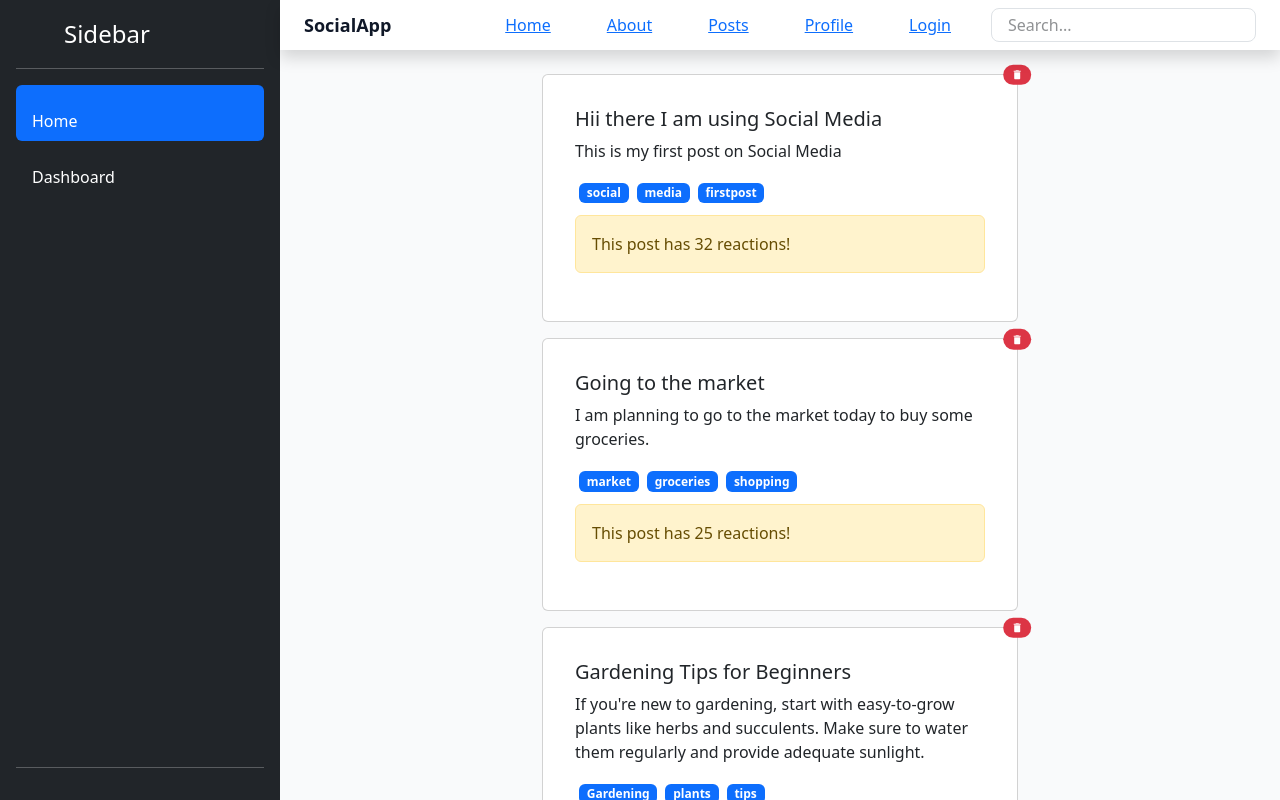
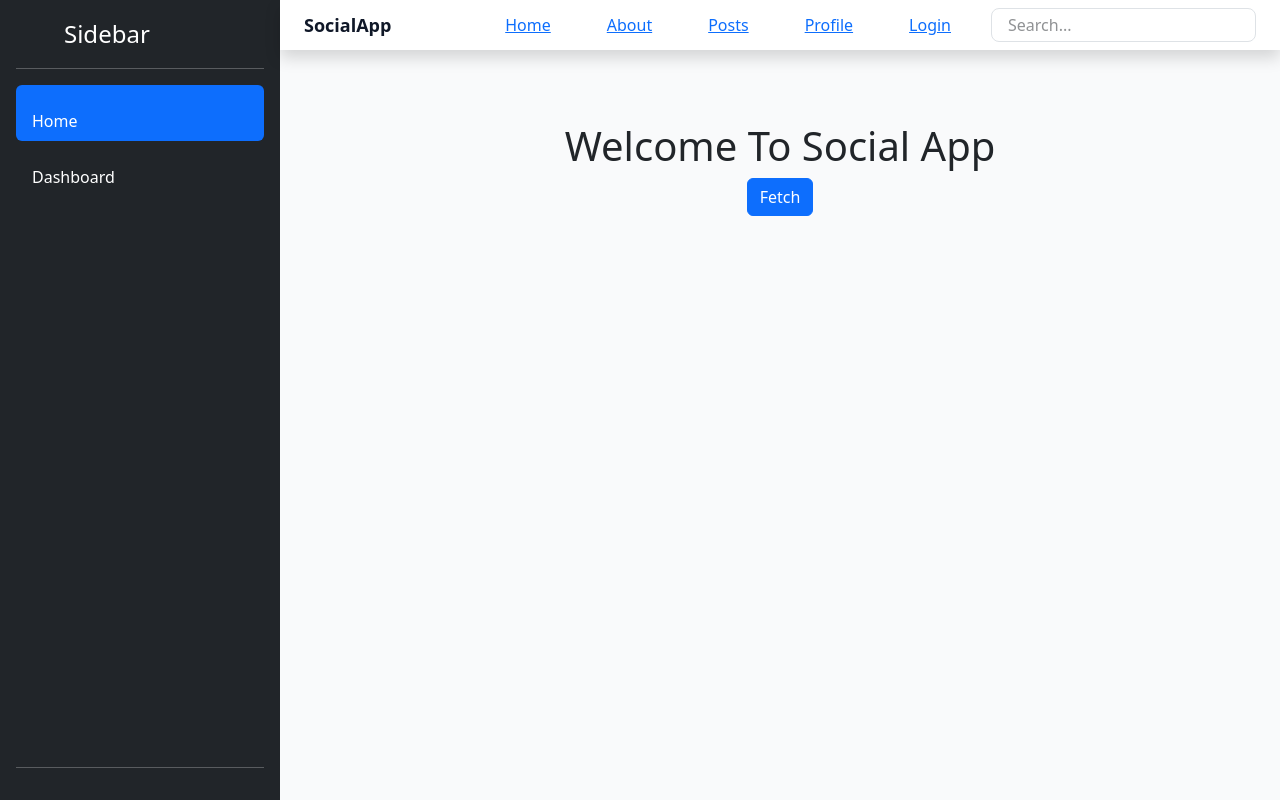
Before and after one commit to Mubashir-85/Social_media, a React (Vite) app: page / in a window 1280 px wide. Built offline with nearby package versions, Linux system fonts and the light colour scheme.

Commit message:
added API to fetch data

```diff
--- a/src/component/CardList.jsx
+++ b/src/component/CardList.jsx
@@ -1,16 +1,33 @@
 import React, { useContext } from "react";
 import Card from "./Card";
 import PostList from "../store/Post-List-Provider";
+import Welcome from "./Welcome";
 
 function CardList() {
-  const { postList } = useContext(PostList);
+  const { postList , addPosts } = useContext(PostList);
+//   console.log(postList)
+  const handleOnclick = () => {
+    fetch("https://dummyjson.com/posts")
+      .then((res) => res.json())
+      .then((data)=>{
+        const cleanedPosts = data.posts.map((post)=>({
+            id: post.id,
+            title:post.title,
+            body:post.body,
+            reaction: post.reactions.likes || post.reaction,
+            tags: post.tags || ["GENERAL"],
+        }))
+        addPosts(cleanedPosts)
+      })
+  };
+
   return (
     <>
-      {postList.map((post,index) => (
+
+      {postList.length === 0 && (<Welcome handleOnclick={handleOnclick} />)}
+      {postList.map((post, index) => (
         <Card key={post.id || index} post={post} />
       ))}
-
-
     </>
   );
 }
--- /dev/null
+++ b/src/component/Welcome.jsx
@@ -0,0 +1,17 @@
+const Welcome = ({ handleOnclick }) => {
+  return (
+    <>
+      <center className="items-center mt-5">
+        <h1>Welcome To Social App</h1>
+        <button
+          type="button"
+          className="btn btn-primary"
+          onClick={handleOnclick}
+        >
+          Fetch
+        </button>
+      </center>
+    </>
+  );
+};
+export default Welcome;
--- a/src/store/CardListProvider.jsx
+++ b/src/store/CardListProvider.jsx
@@ -1,21 +1,20 @@
-import { useId, useReducer } from "react";
+import { useReducer } from "react";
 import PostList from "./Post-List-Provider";
 
 const postListReducer = (currentPost, action) => {
   let newPost = currentPost;
   if (action.type === "DELETE_POST") {
     newPost = currentPost.filter((post) => post.id !== action.payload.postId);
-  } else if( action.type === "ADD_POST") {
+  } else if (action.type === "SERVER_POST") {
+    newPost = action.payload.posts;
+  } else if (action.type === "ADD_POST") {
     newPost = [action.payload, ...currentPost];
   }
   return newPost;
 };
 
 const CardListProvider = ({ children }) => {
-  const [postList, dispatchPostList] = useReducer(
-    postListReducer,
-    default_value
-  );
+  const [postList, dispatchPostList] = useReducer(postListReducer, []);
 
   const addPost = (userId, title, postBody, reactionCount, tags) => {
     dispatchPostList({
@@ -30,6 +29,13 @@ const CardListProvider = ({ children }) => {
       },
     });
   };
+
+  const addPosts = (posts) => {
+    dispatchPostList({
+      type: "SERVER_POST",
+      payload: { posts },
+    });
+  };
   const deletePost = (postId) => {
     dispatchPostList({
       type: "DELETE_POST",
@@ -42,6 +48,7 @@ const CardListProvider = ({ children }) => {
         postList: postList,
         addPost: addPost,
         deletePost: deletePost,
+        addPosts: addPosts,
       }}
     >
       {children}
@@ -49,30 +56,4 @@ const CardListProvider = ({ children }) => {
   );
 };
 
-const default_value = [
-  {
-    id: "1",
-    title: "Hii there I am using Social Media",
-    body: " This is my first post on Social Media",
-    userId: " 101",
-    tags: ["social", "media", "firstpost"],
-    reactions: 32,
-  },
-  {
-    id: "2",
-    title: "Going to the market",
-    body: " I am planning to go to the market today to buy some groceries.",
-    userId: " 102",
-    tags: ["market", "groceries", "shopping"],
-    reactions: 25,
-  },
-  {
-    id: "3",
-    title: "Gardening Tips for Beginners",
-    body: " If you're new to gardening, start with easy-to-grow plants like herbs and succulents. Make sure to water them regularly and provide adequate sunlight.",
-    userId: " 103",
-    tags: ["Gardening", "plants", "tips"],
-    reactions: 45,
-  },
-];
 export default CardListProvider;
--- a/src/store/Post-List-Provider.jsx
+++ b/src/store/Post-List-Provider.jsx
@@ -1,11 +1,12 @@
 import { createContext } from "react";
 
-const Default_value = {
+
+const PostList = createContext({
     postList : [],
     addPost : ()=>{},
+    addPosts:()=>{},
     deletePost : ()=>{},
-};
-const PostList = createContext(Default_value);
+});
 
 
 
```
